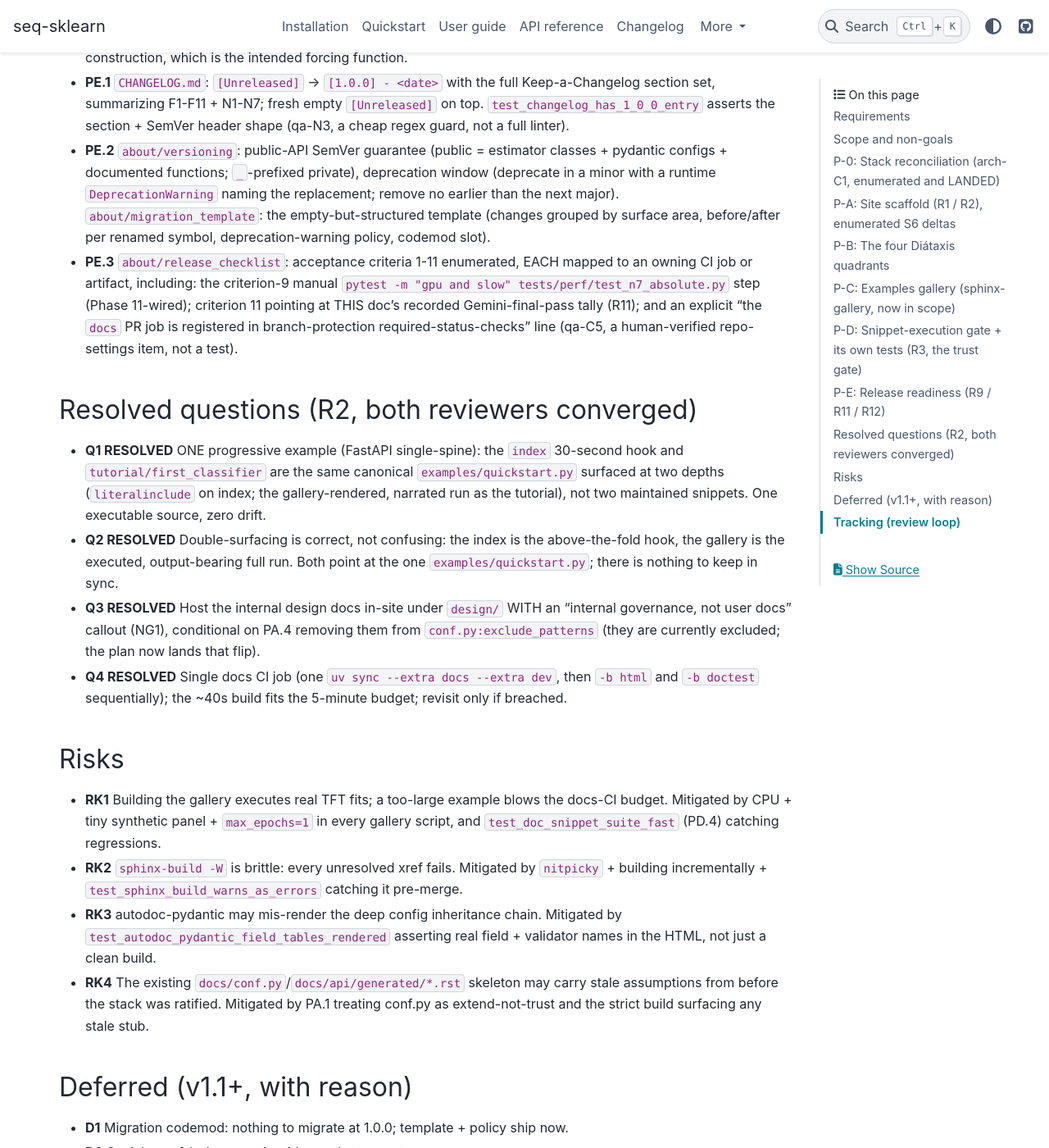
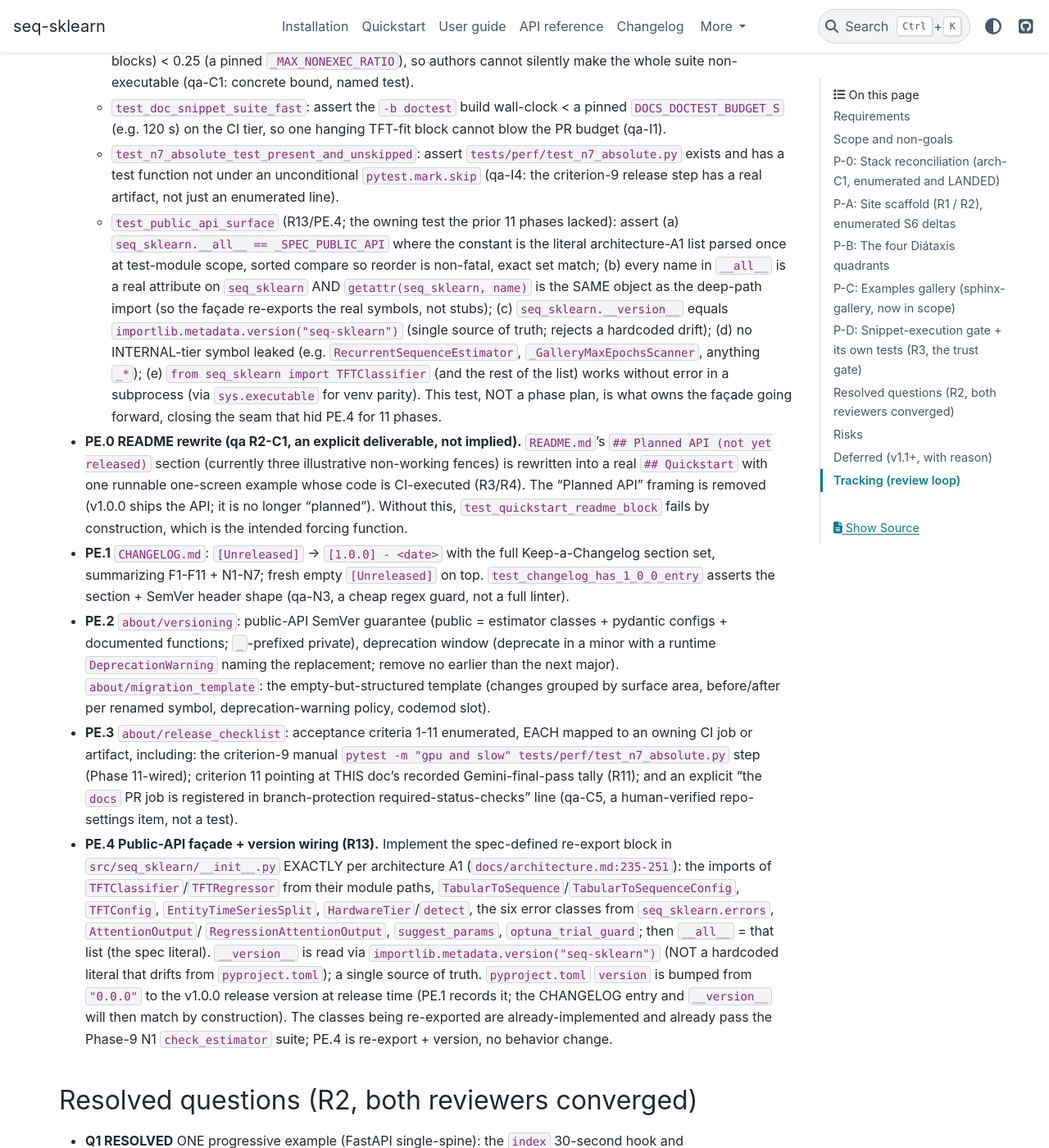
Before and after one commit to switch527/seq-sklearn, a Sphinx documentation site: the page built from docs/phase12_docs_release.md, in a window 1280 px wide and 1400 px high, scrolled down 7595 px. Shown: the whole window at 82% size. Built offline with Sphinx 7.4.7 and the PyData theme 0.15.4, drawn with Linux system fonts in a browser that asks for light colours; some of the changed text lies outside the part shown.

Commit message:
docs(phase12): R13/PE.4 - public-API facade + version (scope delta)
S6 finding: src/seq_sklearn/__init__.py is the Phase-0 placeholder
(__all__=[], __version__="0.0.0"), so the documented
"from seq_sklearn import TFTClassifier" surface does not exist;
phases 9-11 built on the functional code (which works at deep
paths) but the facade was never wired. Gap survived 11 phases
because no test imported via the facade (all 95 test files use
deep paths or class refs; check_estimator validates direct
instances; coverage measures lines not surface; design-review
grades plans not live src). User-ratified into Phase 12 as
release-prep (the spec-defined deliverable: architecture A1's
literal __all__ block); re-export only, no behavior change.

Plan delta: R13 + PE.4 wire __init__.py to the A1 list and
__version__ via importlib.metadata; PD.4 test_public_api_surface
owns the facade going forward (asserts __all__ matches the spec,
each name resolves to the same object as the deep import, version
single-sourced, no INTERNAL leakage, subprocess import works).
implementation_plan Phase 12 Modules + Phase-8-seam retro note.

Co-Authored-By: Claude Opus 4.7 (1M context) <noreply@anthropic.com>

```diff
--- a/docs/phase12_docs_release.md
+++ b/docs/phase12_docs_release.md
@@ -127,6 +127,33 @@ finding in `docs/docs_strategy_research.md` (RS-Cn / RS-Dn / RS-Sn).
   passes, the quickstart-in-CI passes, and the release checklist
   (acceptance criteria 1-11, including the criterion-9 step) is
   enumerated with every item mapped to an owning CI job or artifact.
+- **R13 Public-API façade + version (release-prep; the unowned
+  Phase 8<->12 seam, user-ratified into Phase 12).** Ground truth at
+  S6 start: `src/seq_sklearn/__init__.py` is the Phase-0 placeholder
+  (`__all__ = []`, `__version__ = "0.0.0"`); the documented
+  `from seq_sklearn import TFTClassifier` surface does not exist; no
+  test in the 95-file suite imports the façade (every test uses the
+  deep module path), so 11 phases of governance never flagged it
+  (it had no owning test; coverage measures lines-executed not
+  surface-correctness; `check_estimator` validates classes handed to
+  it directly). Phase 12 wires `seq_sklearn/__init__.py` to the
+  EXACT spec-defined surface in architecture A1 (the literal
+  `__all__` block at `docs/architecture.md:240`: `TFTClassifier`,
+  `TFTRegressor`, `TabularToSequence`, `TabularToSequenceConfig`,
+  `TFTConfig`, `EntityTimeSeriesSplit`, `HardwareTier`, `detect`,
+  the six error classes, `AttentionOutput`,
+  `RegressionAttentionOutput`, `suggest_params`,
+  `optuna_trial_guard`), with the matching imports, AND sets the
+  single-sourced version (`pyproject.toml` `version` ->
+  release version; `seq_sklearn.__version__` read via
+  `importlib.metadata.version`, not a hardcoded literal that can
+  drift). This is re-export of already-implemented,
+  already-`check_estimator`-passing classes (no behavior change), and
+  it is what makes R4/R6 (a working quickstart) and a non-`0.0.0`
+  v1 release possible. Scope is EXACTLY the A1 list, not a wider
+  surface; INTERNAL-tier symbols (e.g. `RecurrentSequenceEstimator`,
+  `seq_sklearn._*`) stay absent per the requirements stability
+  tiers.
 
 ## Scope and non-goals
 
@@ -400,8 +427,24 @@ arch R2-I2). The deltas:
     not under an unconditional `pytest.mark.skip` (qa-I4: the
     criterion-9 release step has a real artifact, not just an
     enumerated line).
-
-## P-E: Release readiness (R9 / R11 / R12)
+  - `test_public_api_surface` (R13/PE.4; the owning test the prior
+    11 phases lacked): assert (a)
+    `seq_sklearn.__all__ == _SPEC_PUBLIC_API` where the constant is
+    the literal architecture-A1 list parsed once at test-module
+    scope, sorted compare so reorder is non-fatal, exact set match;
+    (b) every name in `__all__` is a real attribute on
+    `seq_sklearn` AND `getattr(seq_sklearn, name)` is the SAME
+    object as the deep-path import (so the façade re-exports the
+    real symbols, not stubs); (c) `seq_sklearn.__version__` equals
+    `importlib.metadata.version("seq-sklearn")` (single source of
+    truth; rejects a hardcoded drift); (d) no INTERNAL-tier symbol
+    leaked (e.g. `RecurrentSequenceEstimator`,
+    `_GalleryMaxEpochsScanner`, anything `_*`); (e) `from
+    seq_sklearn import TFTClassifier` (and the rest of the list)
+    works without error in a subprocess (via `sys.executable` for
+    venv parity). This test, NOT a phase plan, is what owns the
+    façade going forward, closing the seam that hid PE.4 for 11
+    phases.
 
 - **PE.0 README rewrite (qa R2-C1, an explicit deliverable, not
   implied).** `README.md`'s `## Planned API (not yet released)`
@@ -432,6 +475,25 @@ arch R2-I2). The deltas:
   an explicit "the `docs` PR job is registered in branch-protection
   required-status-checks" line (qa-C5, a human-verified repo-settings
   item, not a test).
+- **PE.4 Public-API façade + version wiring (R13).** Implement the
+  spec-defined re-export block in `src/seq_sklearn/__init__.py`
+  EXACTLY per architecture A1 (`docs/architecture.md:235-251`): the
+  imports of `TFTClassifier`/`TFTRegressor` from their module paths,
+  `TabularToSequence`/`TabularToSequenceConfig`, `TFTConfig`,
+  `EntityTimeSeriesSplit`, `HardwareTier`/`detect`, the six error
+  classes from `seq_sklearn.errors`, `AttentionOutput`/
+  `RegressionAttentionOutput`, `suggest_params`,
+  `optuna_trial_guard`; then `__all__` = that list (the spec
+  literal). `__version__` is read via
+  `importlib.metadata.version("seq-sklearn")` (NOT a hardcoded
+  literal that drifts from `pyproject.toml`); a single source of
+  truth. `pyproject.toml` `version` is bumped from `"0.0.0"` to the
+  v1.0.0 release version at release time (PE.1 records it; the
+  CHANGELOG entry and `__version__` will then match by
+  construction). The classes being re-exported are
+  already-implemented and already pass the Phase-9 N1
+  `check_estimator` suite; PE.4 is re-export + version, no behavior
+  change.
 
 ## Resolved questions (R2, both reviewers converged)
 
```
Also changed, not shown: docs/implementation_plan.md (+26 -0 lines).
